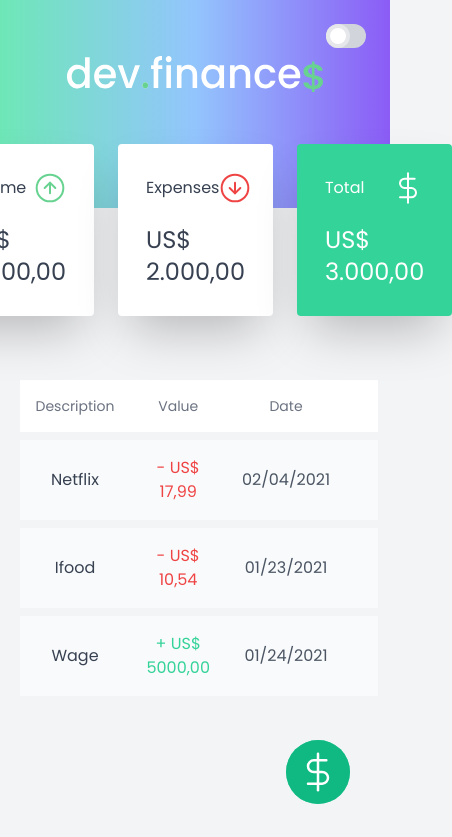
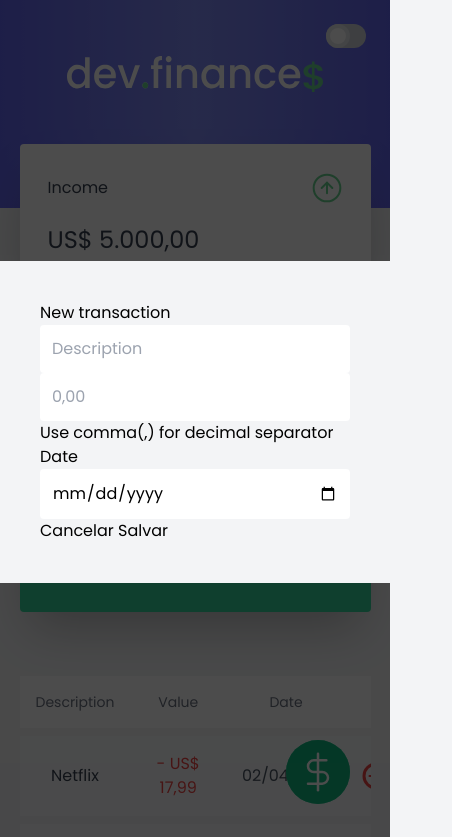
Before and after one commit to delania-oliveira/dev-finances, a plain HTML site: page index.html in a window 390 px wide. Shown: the top 837 px of the page, 452 px wide, since content can reach past the window. Drawn offline with nearby package versions, Linux system fonts and the light colour scheme.

Commit message:
add tailwind breakpoints and modal

```diff
--- a/index.html
+++ b/index.html
@@ -10,7 +10,7 @@
   </head>
 
   <body class="bg-gray-100">
-    <header class="bg-gradient-to-r w-full from-green-300 via-blue-300 to-purple-500 h-52 p-6">
+    <header class="bg-gradient-to-r w-full from-indigo-500 via-indigo-400 to-indigo-500 h-52 p-6">
 
       <!--Dark toggle mode-->
       <div class="right-4 absolute inline-block w-10 mr-2 align-middle select-none transition duration-700 ease-in">
@@ -26,9 +26,9 @@
     </header>
 
     <main>
-      <section id="balance" class="flex flex-row gap-6 justify-center relative -top-16 text-gray-700">
+      <section id="balance" class="flex sm:flex-row gap-6 justify-center relative -top-16 text-gray-700 flex-col">
 
-        <div class="bg-white w-64 p-7 rounded shadow-2xl">
+        <div class="bg-white sm:w-64 p-7 rounded shadow-2xl w-full">
           <div class="mb-5 flex flex-row justify-between items-center">
             <h3 class="">Income</h3>
             <img src="./assets/income.svg" alt="Income">
@@ -36,7 +36,7 @@
           <p class="text-2xl text-bold">US$ 5.000,00</p>
         </div>
 
-        <div class="bg-white w-64 p-7 rounded shadow-2xl">
+        <div class="bg-white sm:w-64 p-7 rounded shadow-2xl w-full">
           <div class="mb-5 flex flex-row justify-between items-center">
             <h3 class="">Expenses</h3>
             <img src="./assets/expense.svg" alt="Expenses">
@@ -44,7 +44,7 @@
           <p class="text-2xl text-bold">US$ 2.000,00</p>
         </div>
 
-        <div class="bg-green-400 w-64 p-7 rounded text-white shadow-2xl">
+        <div class="bg-green-400 sm:w-64 p-7 rounded text-white shadow-2xl w-full">
           <div class="mb-5 flex flex-row justify-between items-center">
             <h3 class="">Total</h3>
             <img src="./assets/total.svg" alt="Total">
@@ -56,16 +56,16 @@
 
       <section id="transactions" class="mb-36">
 
-        <table class="table-auto divide-y-8 divide-gray-100 w-full">
+        <table class="block overflow-x-auto divide-y-8 divide-gray-100 w-full sm:table">
           <thead class="bg-white">
-            <tr class="text-gray-500 text-sm ">
-              <th class=" font-normal p-4">Description</th>
-              <th class=" font-normal p-4">Value</th>
-              <th class=" font-normal p-4">Date</th>
-              <th class=" p-4"></th>
+            <tr class="text-gray-500 text-sm">
+              <th class="font-normal p-4">Description</th>
+              <th class="font-normal p-4">Value</th>
+              <th class="font-normal p-4">Date</th>
+              <th class="font-normal p-4">&nbsp;&nbsp;&nbsp;&nbsp;&nbsp;&nbsp;&nbsp;&nbsp;</th>
             </tr>
           </thead>
-          <tbody class="table-auto text-center divide-y-8 divide-gray-100 w-full">
+          <tbody class="text-center divide-y-8 divide-gray-100 w-full">
             <tr class="bg-gray-50 hover:bg-white transition-colors duration-300">
               <td class="text-gray-700 p-4">Netflix</td>
               <td class="text-red-500 p-4">- US$ 17,99</td>
@@ -91,9 +91,8 @@
 
     </main>
 
-    <!--Modal Overlay-->
     <section id="add-transaction">
-      <div class="right-10 bottom-10 absolute">
+      <div class="right-10 bottom-10 fixed">
         <span class="flex h-16 w-16">
           <span class="animate-ping absolute inline-flex h-full w-full rounded-full bg-green-400 opacity-75"></span>
           <span class="relative inline-flex rounded-full h-16 w-16 bg-green-500 justify-center p-3 cursor-pointer">
@@ -103,18 +102,42 @@
       </div>
     </section>
 
-    <section id="new-transaction">
-      <div class="">
+    <!--Modal Overlay-->
+    <section id="modal-overlay" class="w-full h-full bg-black bg-opacity-70 fixed top-0 flex items-center justify-center">
+      <div class="bg-gray-100 p-10 relative">
+          <div id="form" class="w-full">
+            <h2>New transaction</h2>
+            <form action="" class="w-full">
+              <div class="input-group">
+                <label class="sr-only" for="description">Description</label>
+                <input class="w-full p-3 rounded" type="text" id="description" name="description" placeholder="Description">
+              </div>
 
+              <div class="input-group">
+                <label class="sr-only" for="amount">0,00</label>
+                <input class="w-full p-3 rounded" type="number" id="amount" name="amount" step="0.01" autocomplete="off" placeholder="0,00">
+                <p class="">Use comma(,) for decimal separator</p>
+              </div>
+
+              <div class="input-group">
+                <label for="date">Date</label>
+                <input class="w-full p-3 rounded" type="date" id="date" name="date" placeholder="dd/mm/aaaa">
+              </div>
+              <div class="input-group actions">
+                <a href="#">Cancelar </a>
+                <button id="save">Salvar</button>
+              </div>
+            </form>
+          </div>
       </div>
     </section>
     <!--End Modal-->
 
     <footer class="text-xs text-gray-400 text-center">
-      <p class="font-bold">dev.finance$</p>
-      <p>Created by <a href="http://rocketseat.com.br" class="hover:text-purple-500 transition-colors duration-300">Rocketseat</a>.
-        Developer by <a href="https://github.com/sihann" class="hover:text-purple-500 transition-colors duration-300">Delania Oliveira</a>
-      </p>
+        <p class="font-bold">dev.finance$</p>
+        <p>Created by <a href="http://rocketseat.com.br" class="hover:text-purple-500 transition-colors duration-300">Rocketseat</a>.
+          Developer by <a href="https://github.com/sihann" class="hover:text-purple-500 transition-colors duration-300">Delania Oliveira</a>
+        </p>
     </footer>
 
 
```
